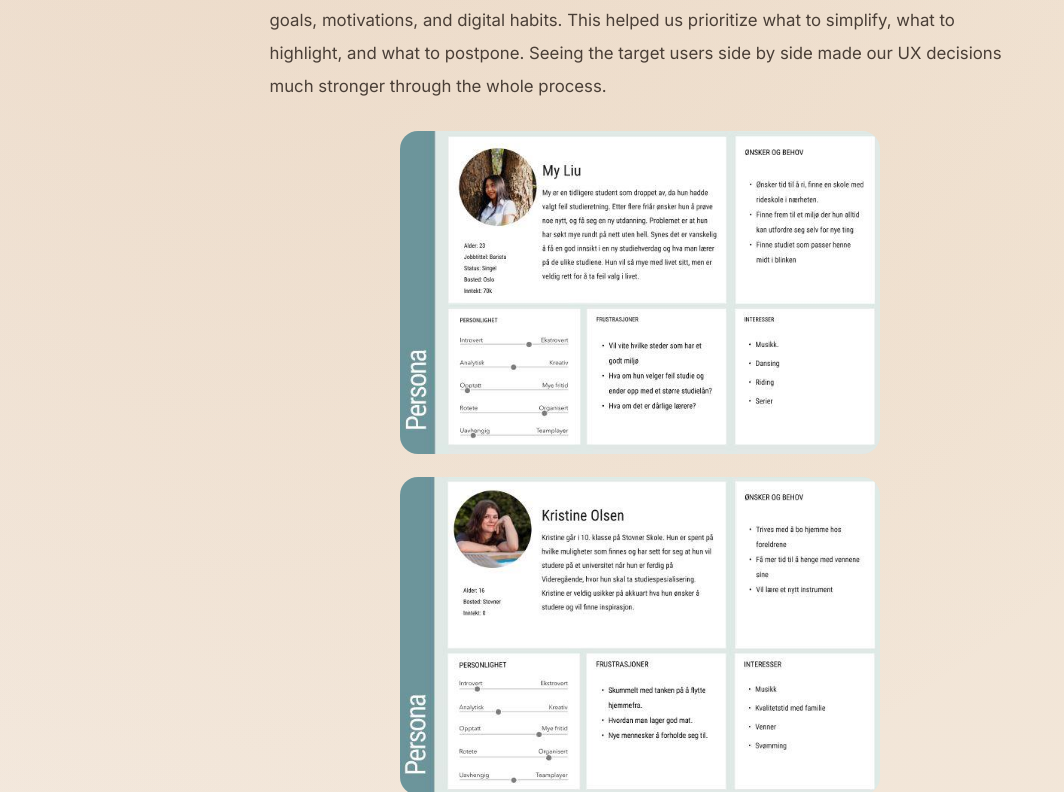
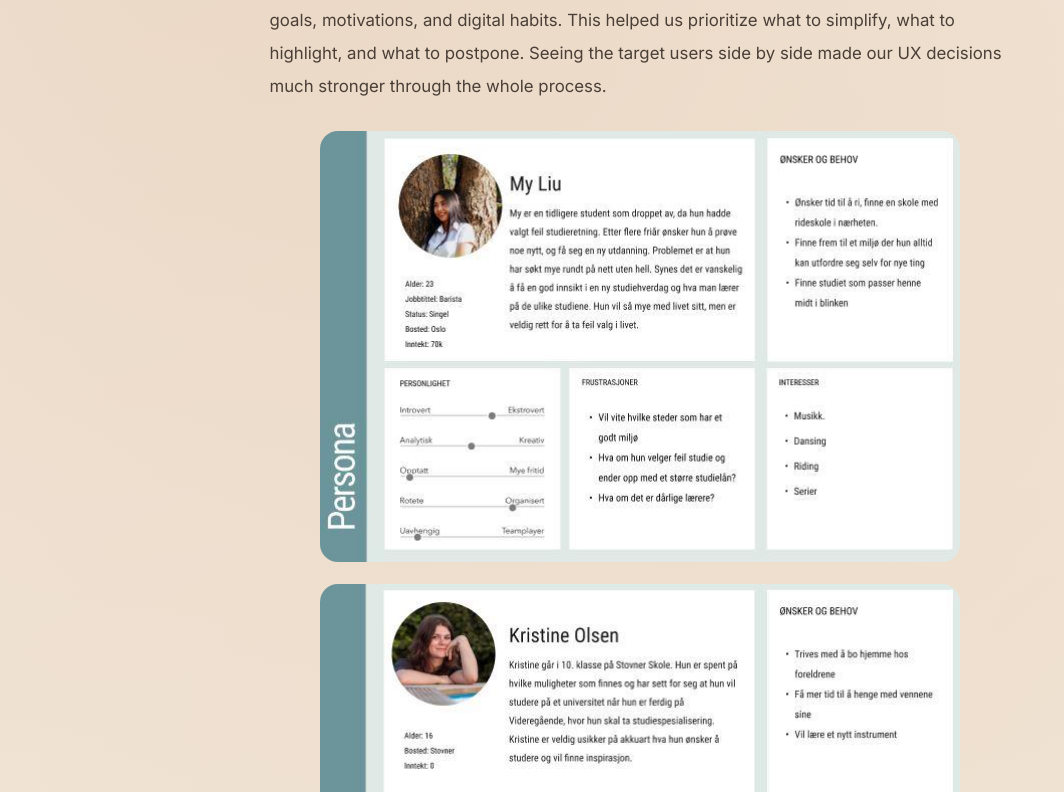
Before and after one commit to ma1ken/nettside, a React (Create React App) app in the folder frontend/: page /MyWork/UniMate in a window 1280 px wide. Shown: the part 1468-2260 px from the top of the page, without its empty margins (0-1064 px from the left). Built offline with nearby package versions, Linux system fonts and the light colour scheme.

Commit message:
fixed resolution of images

```diff
--- a/frontend/src/Styles/Pages.css
+++ b/frontend/src/Styles/Pages.css
@@ -451,18 +451,18 @@ img {
 }
 
 .unimate-grid-wide img {
-  flex: 1 1 340px;
-  max-width: 460px;
+  flex: 1 1 520px;
+  max-width: 680px;
 }
 
 .unimate-grid-personas img {
-  flex: 1 1 360px;
-  max-width: 480px;
+  flex: 1 1 500px;
+  max-width: 640px;
 }
 
 .unimate-grid-phones img {
   flex: 1 1 170px;
-  max-width: 210px;
+  max-width: 230px;
 }
 
 @media (max-width: 767px) {
```
Also changed, not shown: 1 other file (tests, documents, lock files or other folders).
